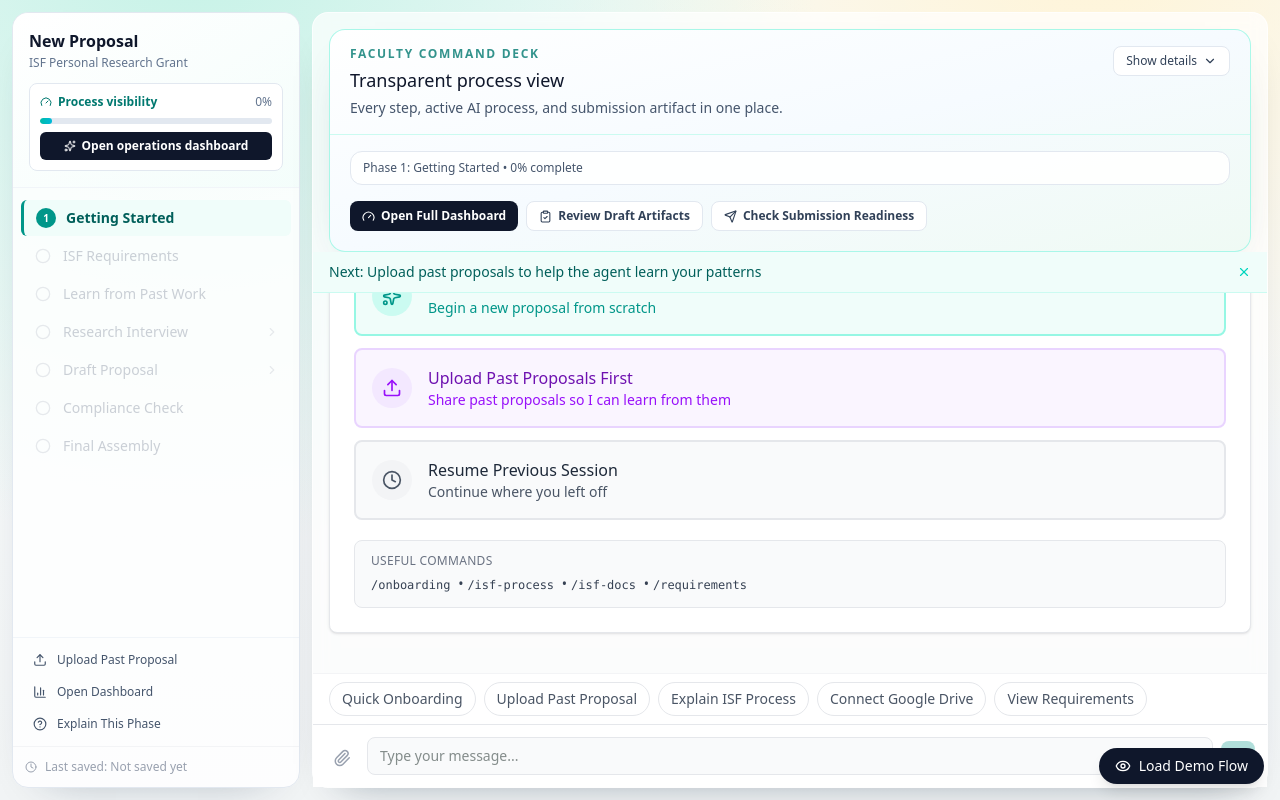
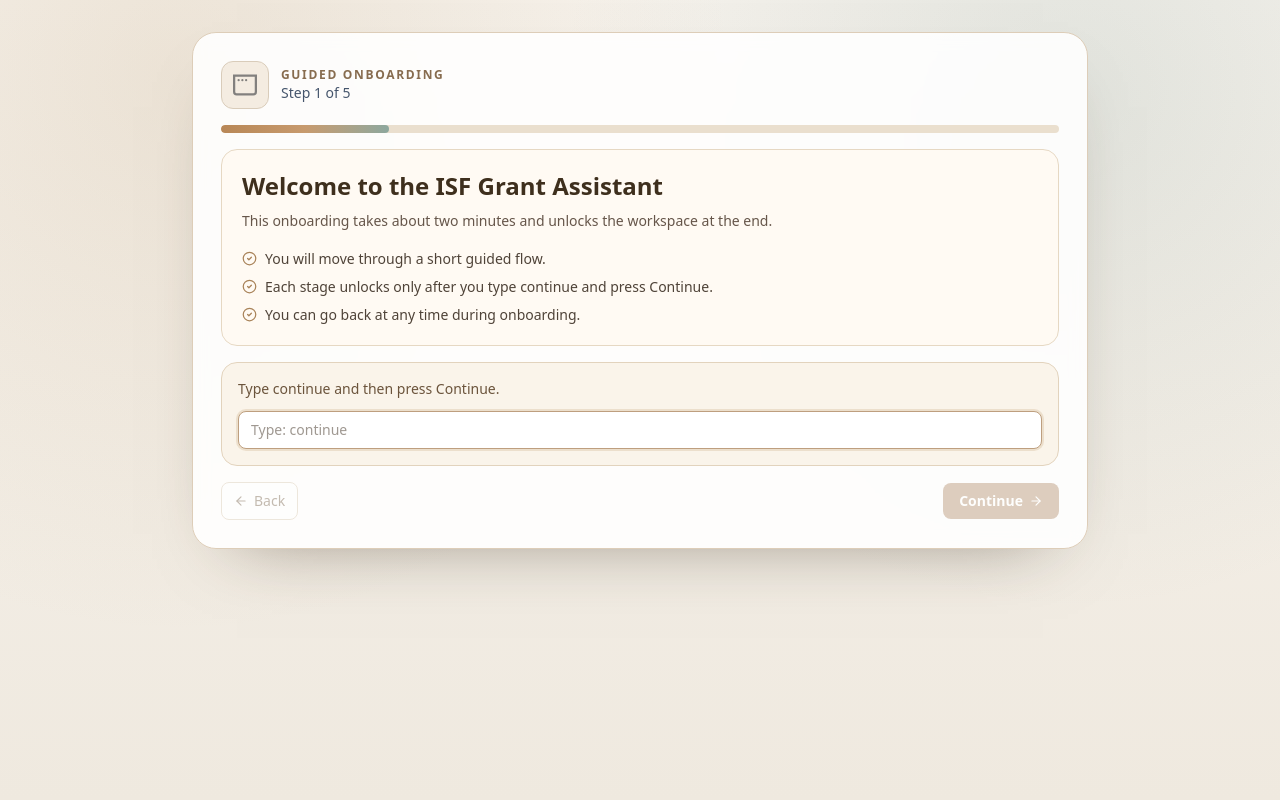
Before and after one commit to Chlodomer/isf-agent, a Next.js app in the folder web/: page /proposal/1 in a window 1280 px wide. Built offline with nearby package versions, Linux system fonts and the light colour scheme.

Commit message:
Add gated onboarding experience flow

```diff
--- a/web/src/app/proposal/[id]/page.tsx
+++ b/web/src/app/proposal/[id]/page.tsx
@@ -6,9 +6,14 @@ import { DEMO_MESSAGES } from "@/lib/demo-data";
 import LeftRail from "@/components/left-rail/LeftRail";
 import MainChat from "@/components/chat/MainChat";
 import ContextPanel from "@/components/context-panel/ContextPanel";
+import OnboardingExperience from "@/components/onboarding/OnboardingExperience";
 import type { Phase } from "@/lib/types";
 import { buildLocalAgentReply } from "@/lib/local-agent";
+import { fetchAssistantReply } from "@/lib/chat-backend";
 import { Eye } from "lucide-react";
+
+const ONBOARDING_STORAGE_KEY = "isf.onboarding.completed";
+type OnboardingStatus = "checking" | "active" | "done";
 
 export default function ProposalWorkspace() {
   const contextPanelOpen = useProposalStore((s) => s.ui.contextPanelOpen);
@@ -16,6 +21,7 @@ export default function ProposalWorkspace() {
   const openContextPanel = useProposalStore((s) => s.openContextPanel);
   const messages = useProposalStore((s) => s.messages);
   const [demoLoaded, setDemoLoaded] = useState(false);
+  const [onboardingStatus, setOnboardingStatus] = useState<OnboardingStatus | null>(null);
 
   // Seed welcome message on first load
   useEffect(() => {
@@ -38,9 +44,28 @@ export default function ProposalWorkspace() {
     []
   );
 
+  const completeOnboarding = useCallback(() => {
+    try {
+      window.localStorage.setItem(ONBOARDING_STORAGE_KEY, "true");
+    } catch {
+      // no-op: fallback to in-memory state only
+    }
+    setOnboardingStatus("done");
+  }, []);
+
+  const replayOnboarding = useCallback(() => {
+    setOnboardingStatus("active");
+  }, []);
+
   const handleAction = useCallback(
     (action: string) => {
-      if (action === "view-learnings" || action === "show-learnings" || action === "/show-learnings") {
+      if (action === "onboarding" || action === "/onboarding" || action === "replay-onboarding") {
+        replayOnboarding();
+      } else if (
+        action === "view-learnings" ||
+        action === "show-learnings" ||
+        action === "/show-learnings"
+      ) {
         openContextPanel("learnings");
       } else if (action === "open-draft" || action === "preview" || action === "/preview") {
         openContextPanel("draft");
@@ -66,17 +91,65 @@ export default function ProposalWorkspace() {
         const localReply = buildLocalAgentReply(content);
         if (localReply) {
           addMessage(localReply);
+          return;
         }
+
+        void (async () => {
+          try {
+            const assistantContent = await fetchAssistantReply(messages, content);
+            addMessage({
+              id: `action-assistant-${Date.now()}`,
+              type: "text",
+              role: "agent",
+              content: assistantContent,
+            });
+          } catch (error) {
+            const message =
+              error instanceof Error ? error.message : "Unexpected backend error.";
+            addMessage({
+              id: `action-assistant-error-${Date.now()}`,
+              type: "text",
+              role: "agent",
+              content: `I couldn't complete the request: ${message}`,
+            });
+          }
+        })();
       }
     },
-    [addMessage, openContextPanel]
+    [addMessage, openContextPanel, messages, replayOnboarding]
   );
 
+  const resolvedOnboardingStatus: OnboardingStatus =
+    onboardingStatus ??
+    (() => {
+      if (typeof window === "undefined") return "checking";
+      try {
+        return window.localStorage.getItem(ONBOARDING_STORAGE_KEY) === "true" ? "done" : "active";
+      } catch {
+        return "active";
+      }
+    })();
+
+  if (resolvedOnboardingStatus === "checking") {
+    return (
+      <div className="flex min-h-screen items-center justify-center bg-[linear-gradient(180deg,#f8f4ee_0%,#efe9df_100%)]">
+        <p className="text-sm font-medium text-[#6d5841]">Loading workspace...</p>
+      </div>
+    );
+  }
+
+  if (resolvedOnboardingStatus === "active") {
+    return <OnboardingExperience onComplete={completeOnboarding} />;
+  }
+
   return (
-    <div className="flex h-screen flex-col lg:flex-row gap-3 bg-transparent p-2 lg:p-3">
-      <LeftRail onPhaseClick={handlePhaseClick} onAction={handleAction} />
-      <MainChat onAction={handleAction} />
-      {contextPanelOpen && <ContextPanel />}
+    <div className="relative flex h-screen flex-col gap-3 bg-transparent p-2 lg:flex-row lg:p-3">
+      <div className="pointer-events-none absolute inset-0 z-0 bg-[radial-gradient(circle_at_20%_20%,rgba(88,139,131,0.10),transparent_45%),radial-gradient(circle_at_78%_18%,rgba(160,140,104,0.11),transparent_42%),radial-gradient(circle_at_30%_84%,rgba(103,129,157,0.10),transparent_44%)]" />
+      <div className="relative z-10 contents">
+        <LeftRail onPhaseClick={handlePhaseClick} onAction={handleAction} />
+        <MainChat onAction={handleAction} />
+        {contextPanelOpen && <ContextPanel />}
+      </div>
 
       {/* Demo mode toggle */}
       {!demoLoaded && (
--- a/web/src/components/left-rail/QuickActions.tsx
+++ b/web/src/components/left-rail/QuickActions.tsx
@@ -1,6 +1,6 @@
 "use client";
 
-import { Upload, BarChart3, HelpCircle } from "lucide-react";
+import { Upload, BarChart3, HelpCircle, RotateCcw } from "lucide-react";
 
 interface QuickActionsProps {
   onAction: (action: string) => void;
@@ -11,6 +11,7 @@ export default function QuickActions({ onAction }: QuickActionsProps) {
     { icon: Upload, label: "Upload Past Proposal", action: "upload" },
     { icon: BarChart3, label: "Open Dashboard", action: "view-status" },
     { icon: HelpCircle, label: "Explain This Phase", action: "explain-current-step" },
+    { icon: RotateCcw, label: "Replay Onboarding", action: "replay-onboarding" },
   ];
 
   return (
--- /dev/null
+++ b/web/src/components/onboarding/OnboardingExperience.tsx
@@ -0,0 +1,181 @@
+"use client";
+
+import { useMemo, useState } from "react";
+import Image from "next/image";
+import { ArrowLeft, ArrowRight, CheckCircle2 } from "lucide-react";
+
+interface OnboardingExperienceProps {
+  onComplete: () => void;
+}
+
+interface OnboardingStep {
+  id: number;
+  title: string;
+  summary: string;
+  points: string[];
+}
+
+const STEPS: OnboardingStep[] = [
+  {
+    id: 1,
+    title: "Welcome to the ISF Grant Assistant",
+    summary: "This onboarding takes about two minutes and unlocks the workspace at the end.",
+    points: [
+      "You will move through a short guided flow.",
+      "Each stage unlocks only after you type continue and press Continue.",
+      "You can go back at any time during onboarding.",
+    ],
+  },
+  {
+    id: 2,
+    title: "How The Workflow Is Structured",
+    summary: "The assistant runs in seven phases from requirements through final assembly.",
+    points: [
+      "Requirements and eligibility checks come first.",
+      "Interview and drafting phases collect and shape your proposal.",
+      "Compliance and final assembly ensure submission readiness.",
+    ],
+  },
+  {
+    id: 3,
+    title: "How To Interact Effectively",
+    summary: "You can work conversationally and use focused commands when needed.",
+    points: [
+      "Share short, concrete answers and supporting context.",
+      "Use commands like /requirements, /challenge, /preview, /status.",
+      "Upload past proposals and reviews to improve guidance quality.",
+    ],
+  },
+  {
+    id: 4,
+    title: "What You Will See In The Workspace",
+    summary: "The center panel is your conversation, with operations and artifacts around it.",
+    points: [
+      "Main chat is optimized for iterative drafting and revision.",
+      "Side panels expose draft status, compliance, and learnings.",
+      "You can replay onboarding any time from workspace controls.",
+    ],
+  },
+  {
+    id: 5,
+    title: "You Are Ready",
+    summary: "After this step, you will be moved to the working screen.",
+    points: [
+      "Start by describing your project in 3-5 sentences.",
+      "Then upload any past proposals you want the assistant to learn from.",
+      "Proceed when you are ready to begin.",
+    ],
+  },
+];
+
+export default function OnboardingExperience({ onComplete }: OnboardingExperienceProps) {
+  const [index, setIndex] = useState(0);
+  const [gateText, setGateText] = useState("");
+
+  const step = STEPS[index];
+  const isFirst = index === 0;
+  const isLast = index === STEPS.length - 1;
+  const gateSatisfied = gateText.trim().toLowerCase() === "continue";
+  const progress = useMemo(
+    () => Math.round(((index + 1) / STEPS.length) * 100),
+    [index]
+  );
+
+  const moveNext = () => {
+    if (!gateSatisfied) return;
+
+    if (isLast) {
+      onComplete();
+      return;
+    }
+
+    setIndex((current) => current + 1);
+    setGateText("");
+  };
+
+  const moveBack = () => {
+    if (isFirst) return;
+    setIndex((current) => current - 1);
+    setGateText("");
+  };
+
+  return (
+    <div className="min-h-screen w-full bg-[radial-gradient(circle_at_14%_10%,rgba(188,159,118,0.20),transparent_42%),radial-gradient(circle_at_84%_12%,rgba(99,134,128,0.15),transparent_40%),linear-gradient(180deg,#f8f4ee_0%,#efe9df_100%)] px-4 py-6 sm:px-8 sm:py-8">
+      <div className="mx-auto flex w-full max-w-4xl flex-col gap-4 rounded-3xl border border-[#ddcdb8] bg-white/88 p-5 shadow-[0_30px_70px_-45px_rgba(58,44,27,0.55)] backdrop-blur-sm sm:p-7">
+        <div className="flex items-center gap-3">
+          <div className="flex h-12 w-12 items-center justify-center rounded-xl border border-[#d9ccba] bg-[#f4ece1]">
+            <Image
+              src="/window.svg"
+              alt="ISF assistant logo"
+              width={24}
+              height={24}
+              className="opacity-80"
+            />
+          </div>
+          <div>
+            <p className="text-xs font-semibold uppercase tracking-[0.14em] text-[#876c4f]">
+              Guided Onboarding
+            </p>
+            <p className="text-sm text-slate-600">
+              Step {index + 1} of {STEPS.length}
+            </p>
+          </div>
+        </div>
+
+        <div className="h-2 w-full overflow-hidden rounded-full bg-[#eadfce]">
+          <div
+            className="h-full rounded-full bg-gradient-to-r from-[#b88756] via-[#c79a6e] to-[#8ca89e] transition-all"
+            style={{ width: `${Math.max(progress, 8)}%` }}
+          />
+        </div>
+
+        <div className="rounded-2xl border border-[#e6d8c3] bg-[#fffaf3] p-5">
+          <h1 className="text-2xl font-semibold text-[#3e2f1d]">{step.title}</h1>
+          <p className="mt-2 text-sm leading-relaxed text-[#66564a]">{step.summary}</p>
+
+          <ul className="mt-4 space-y-2">
+            {step.points.map((point) => (
+              <li key={point} className="flex items-start gap-2 text-sm text-[#4f4338]">
+                <CheckCircle2 size={15} className="mt-0.5 flex-shrink-0 text-[#a98359]" />
+                <span>{point}</span>
+              </li>
+            ))}
+          </ul>
+        </div>
+
+        <div className="rounded-2xl border border-[#e2d3bd] bg-[#faf4ea] p-4">
+          <p className="text-sm font-medium text-[#6b543c]">
+            Type continue and then press {isLast ? "Enter Workspace" : "Continue"}.
+          </p>
+          <input
+            value={gateText}
+            onChange={(event) => setGateText(event.target.value)}
+            placeholder="Type: continue"
+            className="mt-3 w-full rounded-lg border border-[#d9c8b0] bg-white px-3 py-2 text-sm text-[#3f3223] outline-none transition-colors focus:border-[#be9f7f] focus:ring-2 focus:ring-[#d8bf9e]/40"
+            autoFocus
+          />
+        </div>
+
+        <div className="flex items-center justify-between gap-3">
+          <button
+            onClick={moveBack}
+            disabled={isFirst}
+            className="inline-flex items-center gap-1.5 rounded-lg border border-[#d6c5ad] bg-white px-3 py-2 text-sm font-medium text-[#6e5840] transition-colors hover:bg-[#f7efe5] disabled:cursor-not-allowed disabled:opacity-40"
+          >
+            <ArrowLeft size={14} />
+            Back
+          </button>
+
+          <button
+            onClick={moveNext}
+            disabled={!gateSatisfied}
+            className="inline-flex items-center gap-1.5 rounded-lg bg-[#9f734a] px-4 py-2 text-sm font-semibold text-white transition-colors hover:bg-[#8e6641] disabled:cursor-not-allowed disabled:opacity-35"
+          >
+            {isLast ? "Enter Workspace" : "Continue"}
+            <ArrowRight size={14} />
+          </button>
+        </div>
+      </div>
+    </div>
+  );
+}
```
